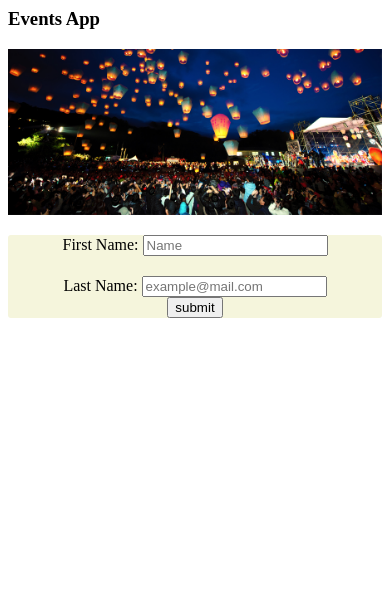
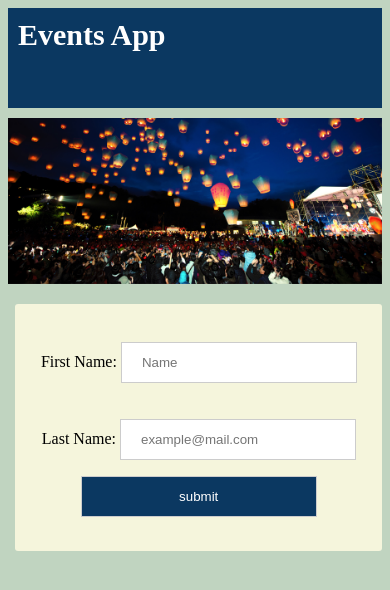
Before and after one commit to mulondo/level-up-35, a plain HTML site: page index.html in a window 390 px wide. Drawn offline with Linux system fonts and the light colour scheme.

Commit message:
Add more style [#160163353]

```diff
--- a/style.css
+++ b/style.css
@@ -1,20 +1,85 @@
-#nav{
-    color:#fff;
-    background: #0B3861;
+body{
+    background-color:darkgray
+}
+header{
+    color: #E6E6E6;
+    background-color:  #0B3861;
+    width:100%;
+    margin: auto;
+    overflow: hidden;
     height: 100px;
 }
-#nav h1{
-    text-align: center;
+
+#title{
+    color: #fff;
+    margin: 10px 0 0 10px;
+    font-size: 30px;
+
 }
-#slider{
-    width:100%
+#image{
+    margin-top:20px;
+    width:60%;
+    float: left;
 }
 .register{
     background-color:beige;
     border-radius:3px;
     border-color:bisque;
     text-align:center;
+    float:right;
+    margin:20px 0 0 20px;
+    width: 30%;
+    padding: 10px 15px;
 }
 .filedset{
     margin-top:20px;
 }
+input[type=text]{
+    width: 70%;
+    padding: 12px 20px;
+    margin: 8px 0;
+    display: inline-block;
+    border: 1px solid #ccc;
+    box-sizing: border-box;
+}
+input[type=submit]{
+    width: 70%;
+    padding: 12px 20px;
+    margin: 8px 0;
+    background-color: #0B3861;
+    color:#fff;
+    display: inline-block;
+    border: 1px solid #ccc;
+    box-sizing: border-box;
+}
+
+
+@media screen and (max-width:800px) {
+    /** for tablets */
+    body {
+        background-color:burlywood;
+    }
+    .register{
+        width: 90%;
+    }
+    #image{
+        width:100%;
+    }
+
+}
+
+@media screen and (max-width:500px) {
+    /* for phone */
+    body {
+        background-color: rgb(192, 212, 192);
+    }
+    .register{
+        width: 90%;
+    }
+    #image{
+        width:100%;
+        padding:0 0 0 0;
+        margin: 10px 0 0 0;
+    }
+
+}
```
